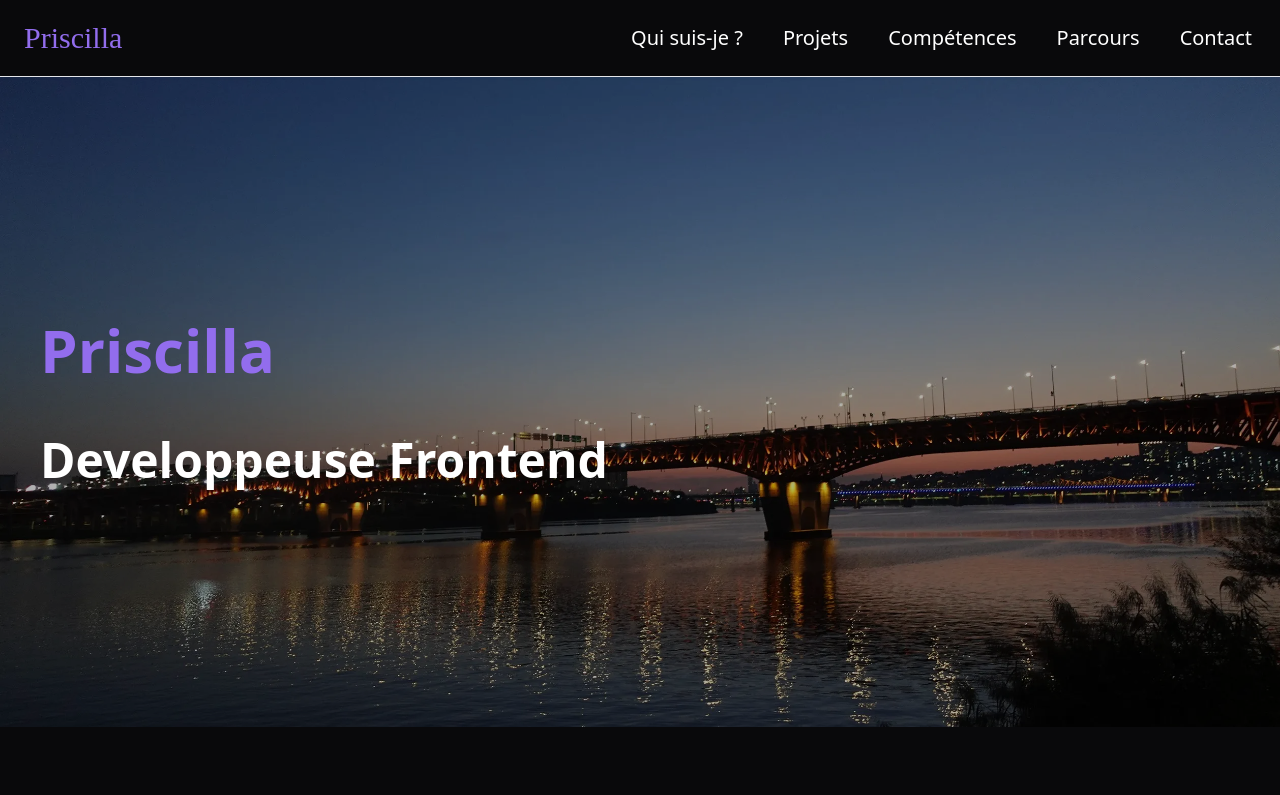
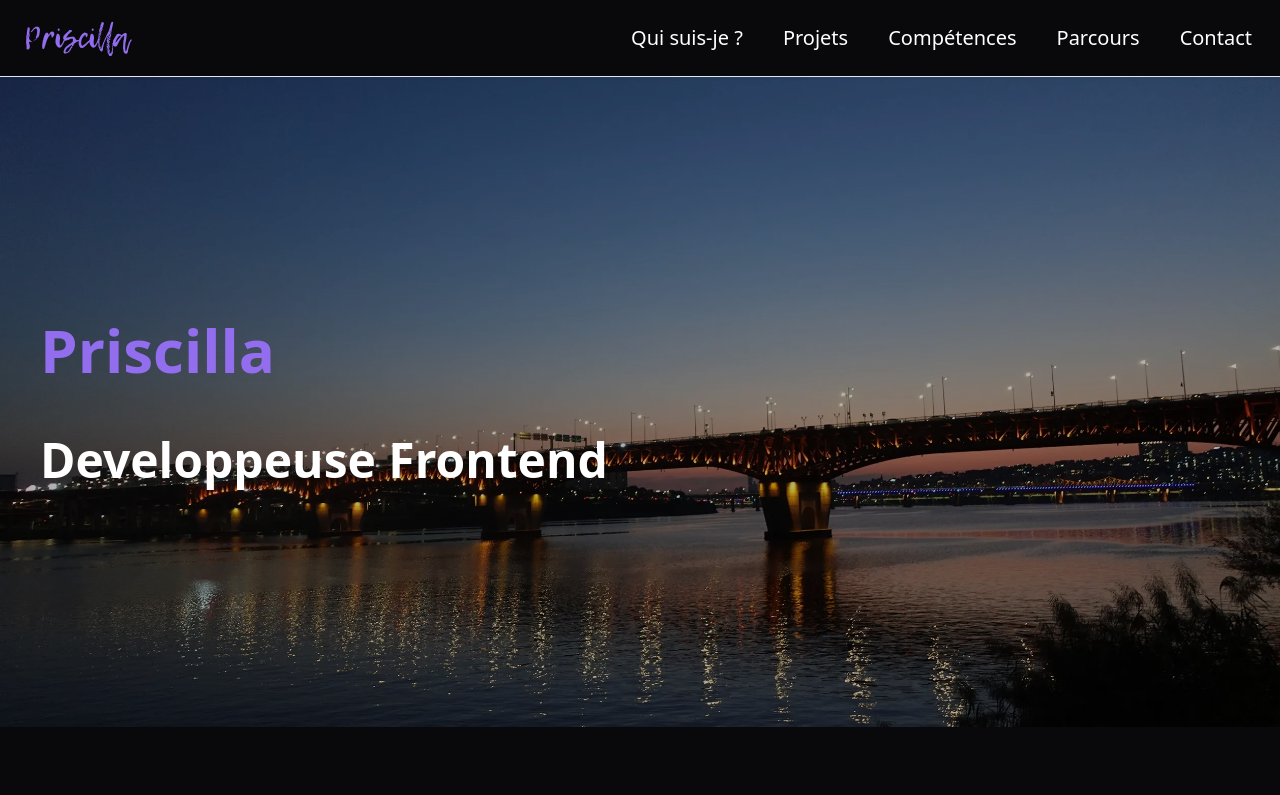
Before and after one commit to Priscouw/my-portfolio, a React (Vite) app: page / in a window 1280 px wide. Shown: the top 795 px of the page. Built offline with nearby package versions, Linux system fonts and the light colour scheme.

Commit message:
<feat> add new Lemon Tuesdat font in project

```diff
--- a/src/index.css
+++ b/src/index.css
@@ -25,3 +25,9 @@
     @apply h-0 hidden overflow-hidden pt-0;
   }
 }
+
+@font-face {
+  font-family: LemonTuesday;
+  font-style: normal;
+  src: url("/fonts/Lemon Tuesday.otf") format("opentype");
+}
```
